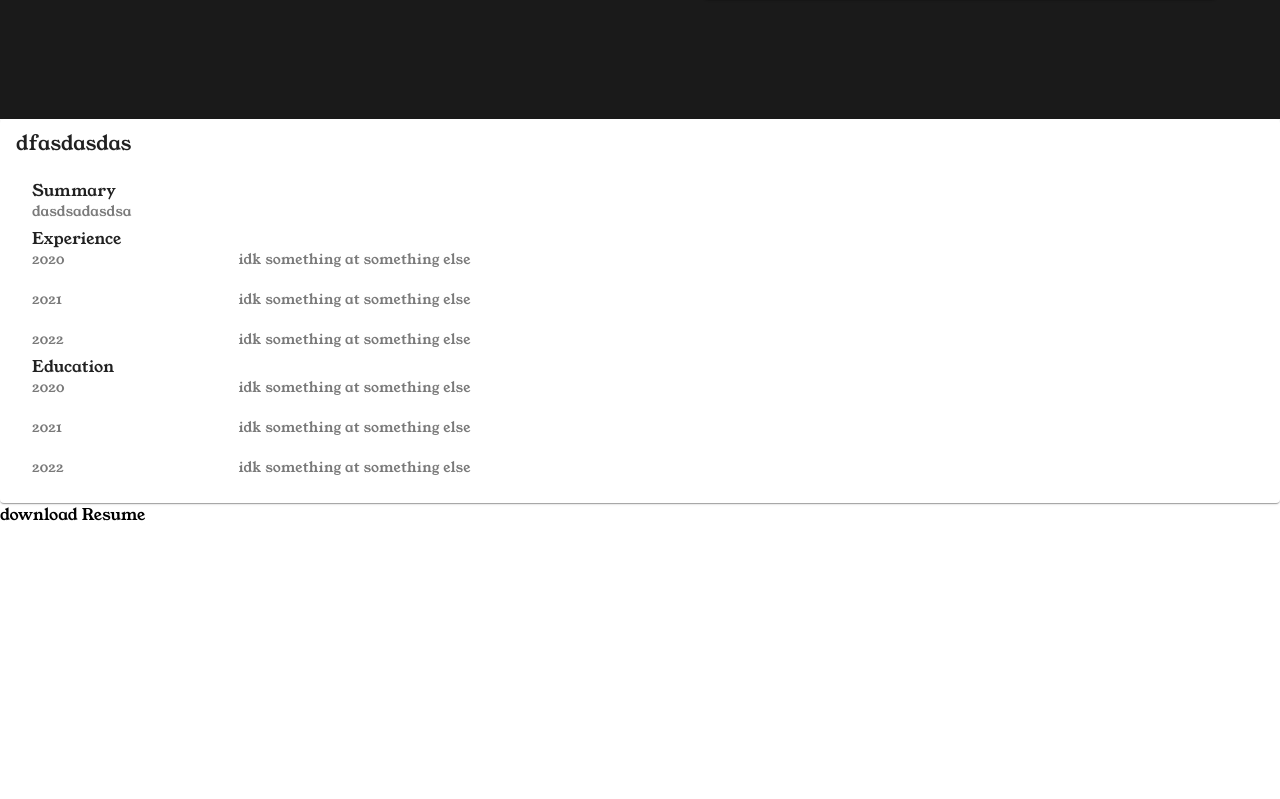
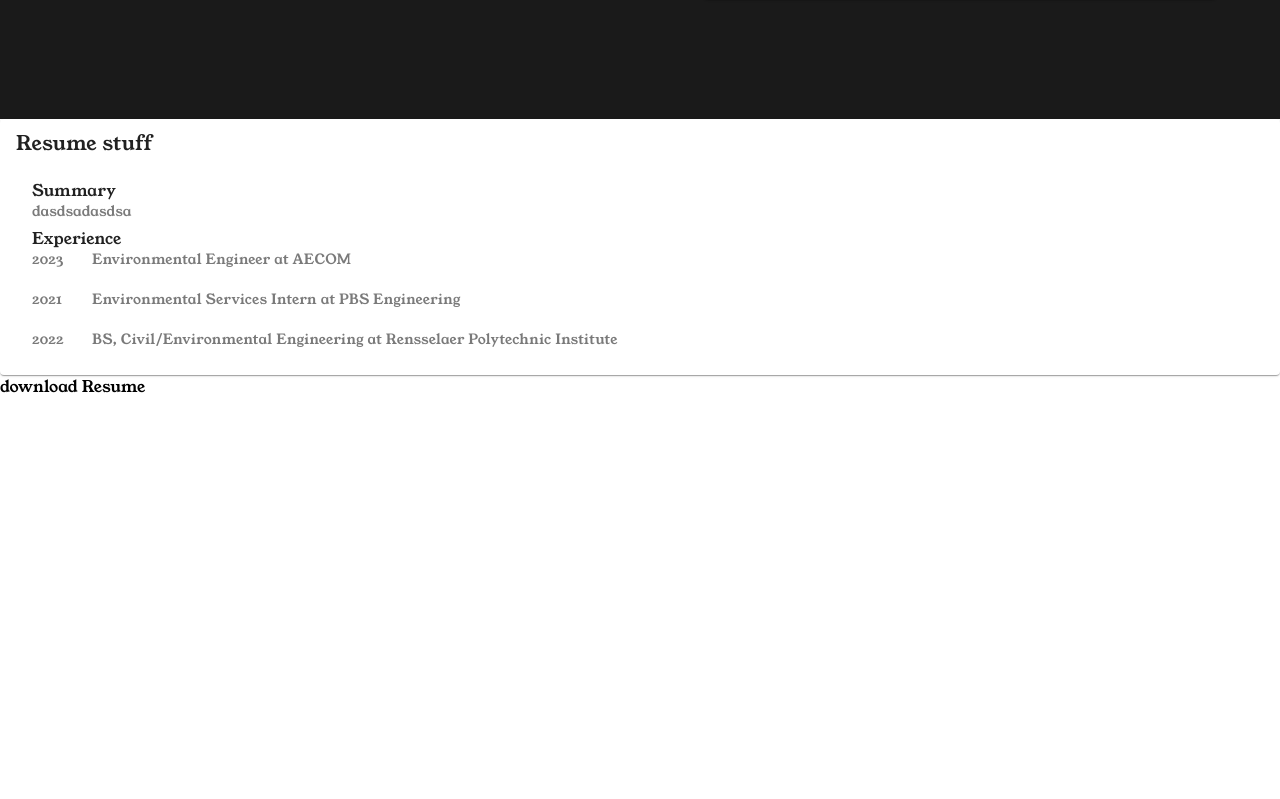
Before and after one commit to teykamp/homepage, a Vue app: page / in a window 1280 px wide. Shown: the part 681-1480 px from the top of the page. Built offline with nearby package versions, Linux system fonts and the light colour scheme.

Commit message:
added basic resume content

```diff
--- a/src/components/EngineeringContent.vue
+++ b/src/components/EngineeringContent.vue
@@ -1,7 +1,7 @@
 <template>
   <div class="resume-content" style="height: 100vh">
     <v-card>
-      <v-card-title>dfasdasdas</v-card-title>
+      <v-card-title>Resume stuff</v-card-title>
       <v-card-text>
         <v-list>
           <v-list-item>
@@ -11,18 +11,9 @@
           <v-list-item>
             <v-list-item-title>Experience</v-list-item-title>
             <v-list-item-subtitle>
-              <v-row v-for="experience in experiences" :key="experience.id">
-                <v-col cols="2">{{ experience.year }}</v-col>
-                <v-col cols="10">{{ experience.position }} at {{ experience.company }}</v-col>
-              </v-row>
-            </v-list-item-subtitle>
-          </v-list-item>
-          <v-list-item>
-            <v-list-item-title>Education</v-list-item-title>
-            <v-list-item-subtitle>
-              <v-row v-for="education in educations" :key="education.id">
-                <v-col cols="2">{{ education.year }}</v-col>
-                <v-col cols="10">{{ education.degree }} at {{ education.school }}</v-col>
+              <v-row v-for="(experience, key) in text" :key="key">
+                <v-col style="max-width: 60px">{{ experience.year }}</v-col>
+                <v-col>{{ experience.title }} at {{ experience.company }}</v-col>
               </v-row>
             </v-list-item-subtitle>
           </v-list-item>
@@ -34,37 +25,13 @@
 </template>
 
 <script setup lang="ts">
-const experiences = [{
-  id: 1,
-  year: 2020,
-  position: "idk something",
-  company: "something else"
-}, {
-  id: 2,
-  year: 2021,
-  position: "idk something",
-  company: "something else"
-}, {
-  id: 3,
-  year: 2022,
-  position: "idk something",
-  company: "something else"
-}]
+import { computed } from 'vue'
 
-const educations = [{
-  id: 1,
-  year: 2020,
-  degree: "idk something",
-  school: "something else"
-}, {
-  id: 2,
-  year: 2021,
-  degree: "idk something",
-  school: "something else"
-}, {
-  id: 3,
-  year: 2022,
-  degree: "idk something",
-  school: "something else"
-}]
+// import { useGetColors } from '../composables/useGetColors'
+import { useLanguageStore } from '../stores/Store';
+
+const language = useLanguageStore()
+const text = computed(() => {
+  return language.content[language.language].resume
+})
 </script>
--- a/src/components/MainContent.vue
+++ b/src/components/MainContent.vue
@@ -68,6 +68,8 @@
           <v-card-title class="mt-6" id="acheivements">
             Acheivements
           </v-card-title>
+          cs tutor
+          self-taught python/js/ts
         </v-card>
       </v-sheet>
     </section>
@@ -75,7 +77,7 @@
       <engineering-content id="engineeringContent"/>
     </section>
     <section id="child">
-      <coding-content id="codingContent"/>
+      <!-- <coding-content id="codingContent"/> -->
     </section>
   </article>
 </template>
--- a/src/stores/Store.ts
+++ b/src/stores/Store.ts
@@ -36,8 +36,38 @@ export const useLanguageStore = defineStore('language', {
           'and ',
           'full-stack developer',
           '.'],
-        subtitle: 'I solve challenging and engaging problems in any industry .'
-
+        subtitle: 'I solve challenging and engaging problems in any industry .',
+        resume: {
+          1: {
+            company: 'AECOM',
+            title: 'Environmental Engineer',
+            year: '2023',
+            accomplishments: {
+              1: 'Successfully oversaw a comprehensive 6-month project from inception to completion, achieving remarkable milestones by boosting objective completion rates by an impressive 200% and 150% respectively.',
+              2: 'Conceptualized a variety of chemical process diagrams and remediation procedures ranging from heavy metals to fluorinated hydrocarbons in a variety of chellenging environmental conditions.',
+              3: 'Integral team member within a compliance and sampling unit tasked with the strategic sampling of both residential and industrial clientele, fostering collaborative interactions with residents and management personnel.',
+              4: 'Effectively maintained and improved existing infrustructure and workflows at a variety of sites.',
+            }
+          },
+          2: {
+            company: 'PBS Engineering',
+            title: 'Environmental Services Intern',
+            year: '2021',
+            accomplishments: {
+              1: 'Spearheaded update of 40+ stormwater plans for new permit.',
+              2: 'Wrote a variety of plans for clients to ensure environmental compliance.',
+            }
+          },
+          3: {
+            company: 'Rensselaer Polytechnic Institute',
+            title: 'BS, Civil/Environmental Engineering',
+            year: '2022',
+            accomplishments: {
+              1: 'Completed coursework with a focus on chemical engineering, environmental engineering, and computer science.',
+              2: 'Successfully excecuted a variety of challenging academic research and design projects in the fields of chemical and environmental engineering and computer science.',
+            }
+          },
+        }
       },
       de: {
 
```
